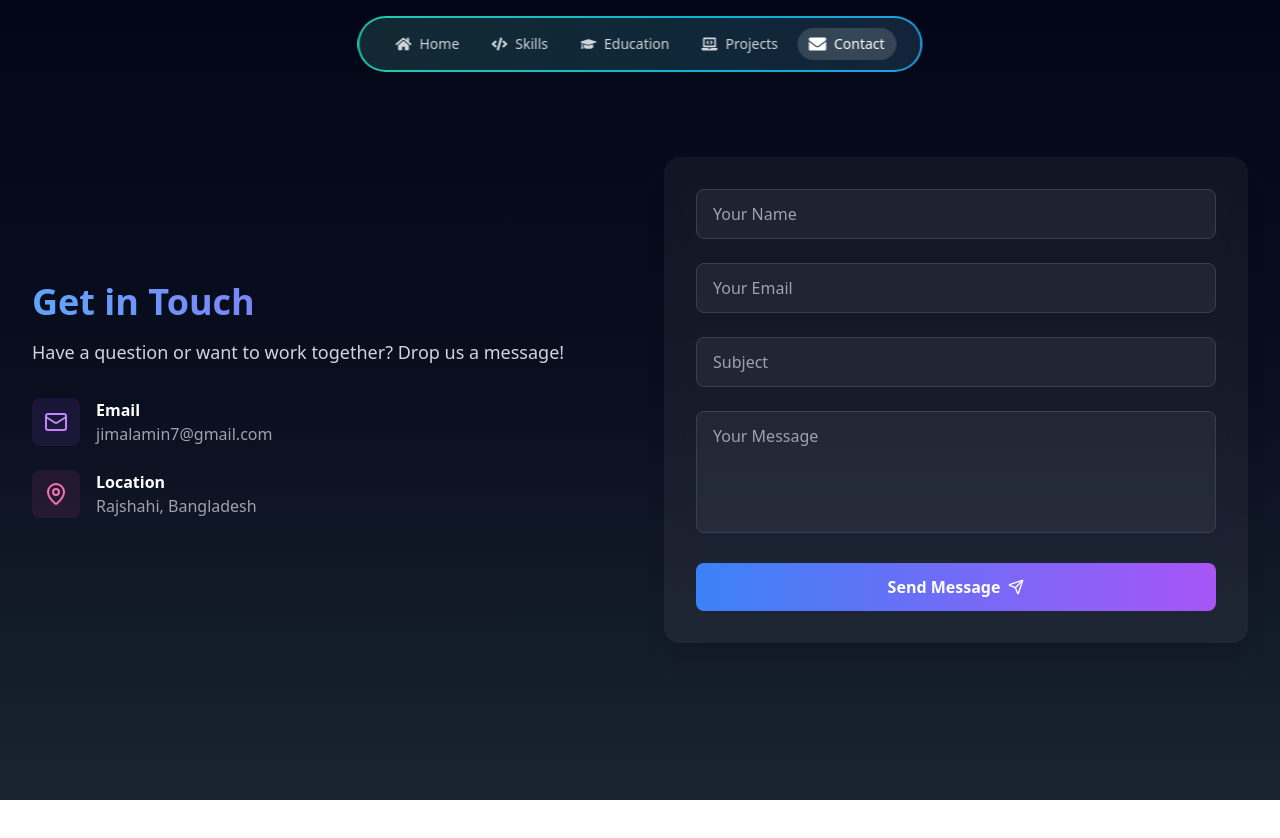
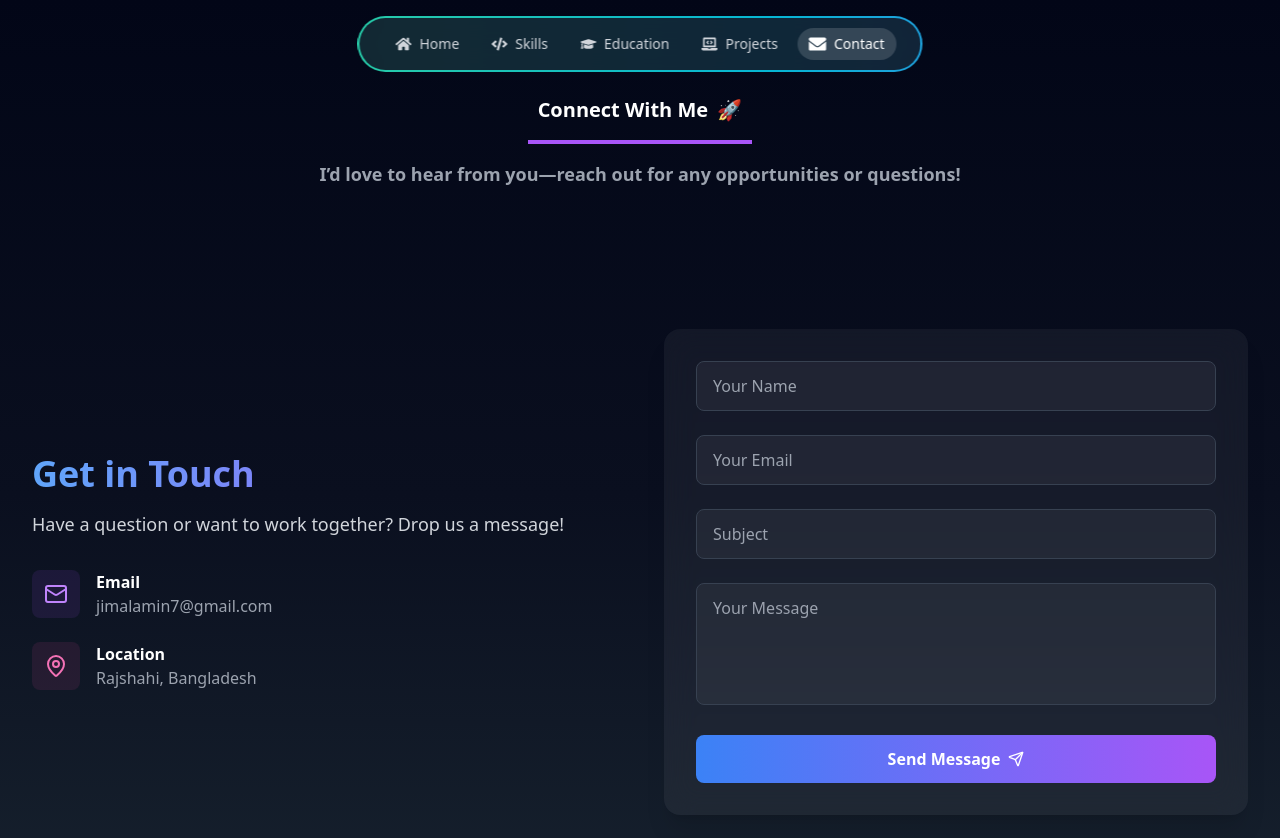
Before and after one commit to alaminjim/personal-protfolio, a React (Vite) app: page /contact in a window 1280 px wide. Shown: the top 838 px of the page. Before the commit the page ends 800 px from the top, so only its background shows below. Built offline with nearby package versions, Linux system fonts and the light colour scheme.

Commit message:
added connect with me

```diff
--- a/src/components/Contact.jsx
+++ b/src/components/Contact.jsx
@@ -91,7 +91,18 @@ export default function Contact() {
       className="pt-20 lg:pt-[0rem] bg-gradient-to-b from-[#020617] via-[#0a0f1f] to-[#000D1A]/90
  text-white min-h-screen"
     >
-      <section className="hero min-h-screen flex items-center relative px-4 sm:px-6 lg:px-8">
+      <section>
+        <div className="text-center pt-24">
+          <h3 className="text-xl font-semibold text-white text-center">
+            Connect With Me <span className="ml-1">🚀</span>
+          </h3>
+          <div className="w-56 h-1 bg-purple-500 mx-auto mt-4"></div>
+          <p className="text-gray-400 mt-4 text-lg font-semibold">
+            I’d love to hear from you—reach out for any opportunities or
+            questions!
+          </p>
+        </div>
+        <div className="hero min-h-screen flex items-center relative px-4 pb-8 sm:px-6 lg:px-8">
           <div className="container mx-auto">
             <div className="grid lg:grid-cols-2 gap-12 items-center">
               {/* Contact Info */}
@@ -145,7 +156,9 @@ export default function Contact() {
                         }
                       />
                       {errors.name && (
-                      <p className="text-red-500 text-sm mt-1">{errors.name}</p>
+                        <p className="text-red-500 text-sm mt-1">
+                          {errors.name}
+                        </p>
                       )}
                     </div>
 
@@ -231,6 +244,7 @@ export default function Contact() {
               </div>
             </div>
           </div>
+        </div>
       </section>
     </main>
   );
```
Lines whose indentation alone changed are shown as unchanged.
